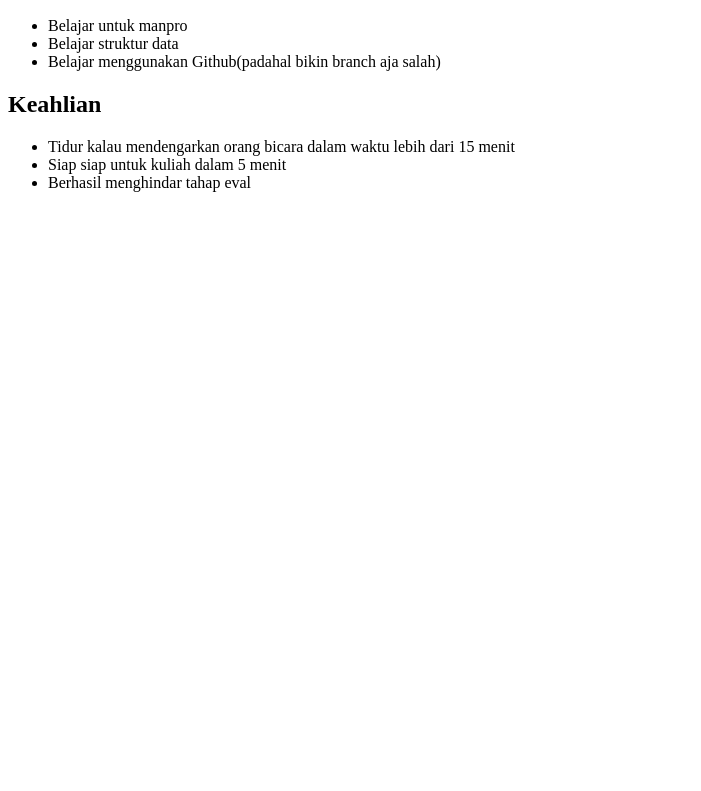
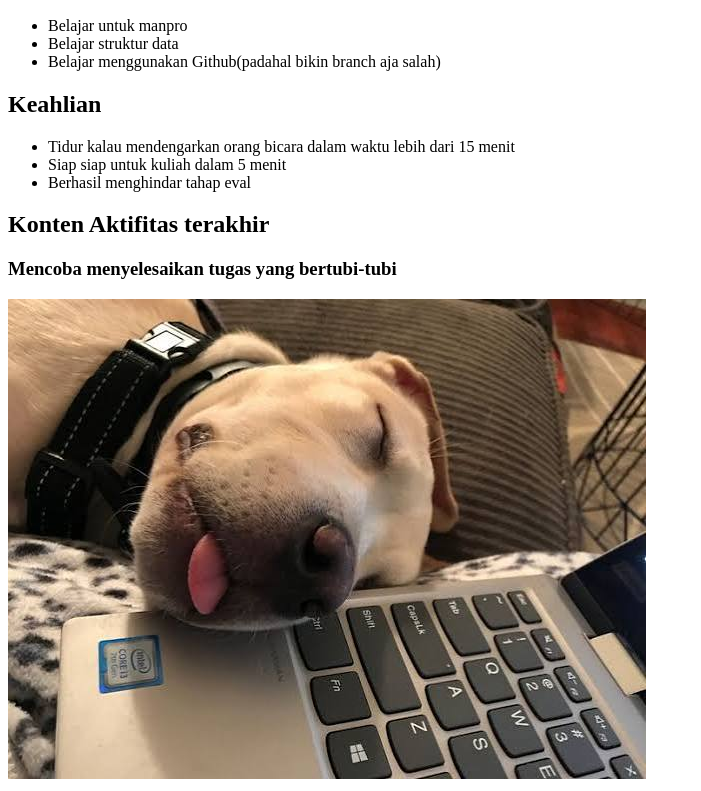
Before and after one commit to fadhilhm/manpro-github-collab, a plain HTML site: page aset/html/filbert.html in a window 1280 px wide. Shown: the part 354-1145 px from the top of the page, without its empty margins (0-701 px from the left). Before the commit the page ends 800 px from the top, so only its background shows below. Drawn offline with Linux system fonts and the light colour scheme.

Commit message:
Update Filbert profile - Cycle2

```diff
--- a/aset/html/filbert.html
+++ b/aset/html/filbert.html
@@ -22,6 +22,9 @@
         <li>Siap siap untuk kuliah dalam 5 menit</li>
         <li>Berhasil menghindar tahap eval</li>
     </ul>
+    <h2>Konten Aktifitas terakhir</h2>
+    <h3>Mencoba menyelesaikan tugas yang bertubi-tubi</h3>
+    <img src="../gambar/filbertActivityImg.jpg" alt="Gambar">
 </body>
 
 </html>
```
Also changed, not shown: aset/gambar/filbertActivityImg.jpg (added).
